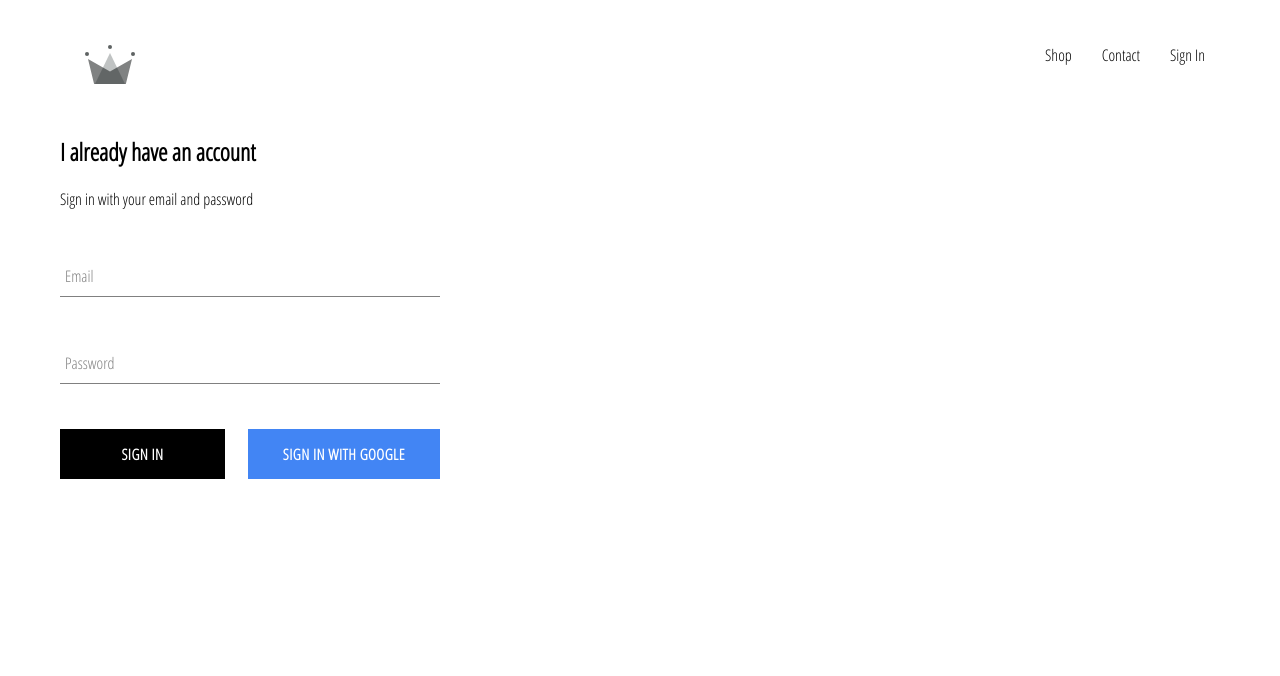
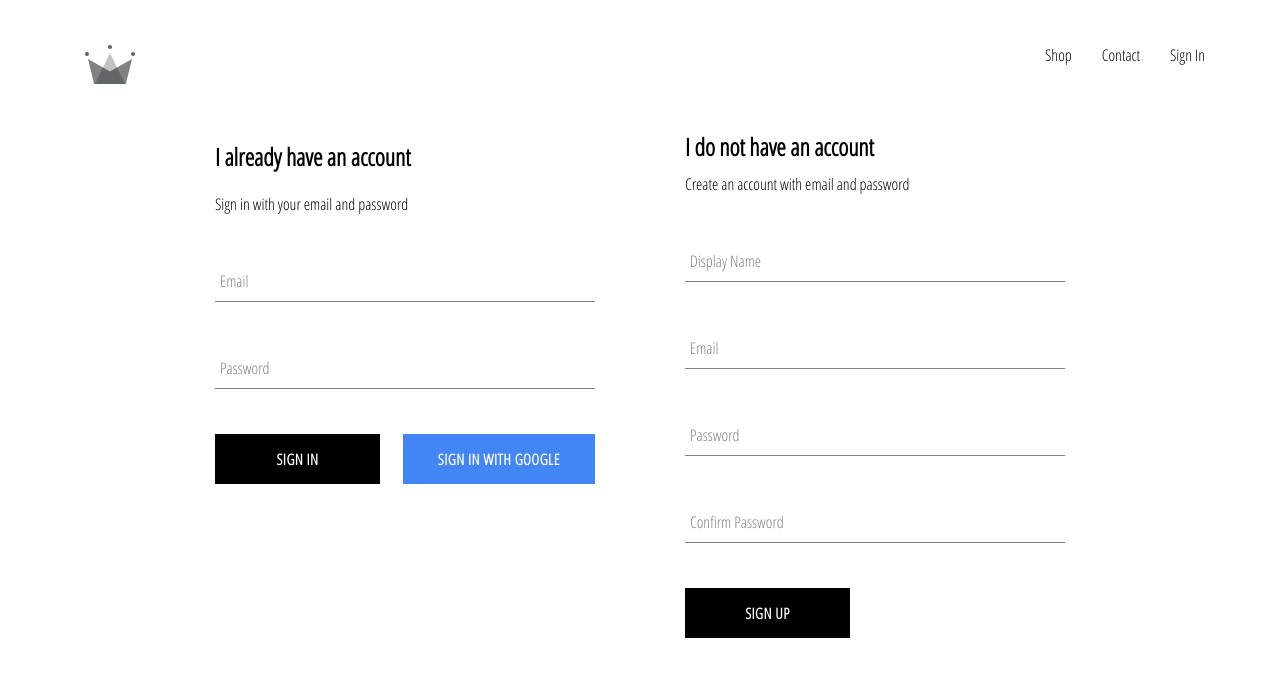
Before and after one commit to ashikurt77/shop, a React (Create React App) app: page /signin in a window 1280 px wide. Shown: the top 676 px of the page. Built offline with nearby package versions, Linux system fonts and the light colour scheme; no server answers.

Commit message:
made sign up component and integrated authentication with firebase

```diff
--- a/src/App.js
+++ b/src/App.js
@@ -24,7 +24,6 @@
         const userRef = await createUserProfileDocument(userAuth);
 
         userRef.onSnapshot(snapshot => {
-          console.log(snapshot, snapshot.data());
           this.setState({
             currentUser: {
               id: snapshot.id,
--- a/src/components/sign-in/SignIn.component.jsx
+++ b/src/components/sign-in/SignIn.component.jsx
@@ -2,7 +2,7 @@
 import "./SignIn.styles.scss";
 import FormInput from "../form-input/FormInput.component";
 import CustomButton from "../custom-button/CustomButton.component";
-import { SignInWithGoogle } from "../../firebase/firebase";
+import { SignInWithGoogle, auth } from "../../firebase/firebase";
 
 class SignIn extends React.Component {
   constructor(props) {
@@ -14,10 +14,19 @@
     };
   }
 
-  handleSubmit = event => {
+  handleSubmit = async event => {
     event.preventDefault();
+  };
 
-    this.setState({ email: "", password: "" });
+  handleLoginWithEmail = async () => {
+    const { email, password } = this.state;
+    try {
+      await auth.signInWithEmailAndPassword(email, password);
+      this.setState({ email: "", password: "" });
+    } catch (error) {
+      alert(error.message);
+      console.log(error.message);
+    }
   };
 
   handleChange = event => {
@@ -49,8 +58,12 @@
             label="Password"
             required
           />
+
           <div className="buttons">
-            <CustomButton type="submit"> Sign In </CustomButton>
+            <CustomButton onClick={this.handleLoginWithEmail}>
+              Sign In
+            </CustomButton>
+
             <CustomButton onClick={SignInWithGoogle} isGoogleSignIn>
               Sign In With Google
             </CustomButton>
--- /dev/null
+++ b/src/components/sign-up/SignUp.component.jsx
@@ -0,0 +1,99 @@
+import React from "react";
+import "./SignUp.styles.scss";
+import { auth, createUserProfileDocument } from "../../firebase/firebase";
+import FormInput from "../form-input/FormInput.component";
+import CustomButton from "../custom-button/CustomButton.component";
+
+class SignUp extends React.Component {
+  constructor(props) {
+    super(props);
+    this.state = {
+      displayName: "",
+      email: "",
+      password: "",
+      confirmPassword: ""
+    };
+  }
+
+  handleChange = event => {
+    const { name, value } = event.target;
+    this.setState({
+      [name]: value
+    });
+  };
+
+  handleSubmit = async event => {
+    event.preventDefault();
+
+    const { displayName, email, password, confirmPassword } = this.state;
+
+    if (password !== confirmPassword) {
+      alert("Password doesn't match!");
+      return;
+    }
+
+    try {
+      const { user } = await auth.createUserWithEmailAndPassword(
+        email,
+        password
+      );
+      await createUserProfileDocument(user, { displayName });
+
+      this.setState({
+        displayName: "",
+        email: "",
+        password: "",
+        confirmPassword: ""
+      });
+    } catch (error) {
+      console.log(error.message);
+    }
+  };
+
+  render() {
+    const { displayName, email, password, confirmPassword } = this.state;
+    return (
+      <div className="sign-up">
+        <h2 className="title"> I do not have an account </h2>
+        <span>Create an account with email and password</span>
+        <form className="sign-up-form" onSubmit={this.handleSubmit}>
+          <FormInput
+            type="text"
+            name="displayName"
+            value={displayName}
+            onChange={this.handleChange}
+            label="Display Name"
+            required
+          />
+          <FormInput
+            type="email"
+            name="email"
+            value={email}
+            onChange={this.handleChange}
+            label="Email"
+            required
+          />
+          <FormInput
+            type="password"
+            name="password"
+            value={password}
+            onChange={this.handleChange}
+            label="Password"
+            required
+          />
+          <FormInput
+            type="password"
+            name="confirmPassword"
+            value={confirmPassword}
+            onChange={this.handleChange}
+            label="Confirm Password"
+            required
+          />
+          <CustomButton type="submit">SIGN UP</CustomButton>
+        </form>
+      </div>
+    );
+  }
+}
+
+export default SignUp;
--- /dev/null
+++ b/src/components/sign-up/SignUp.styles.scss
@@ -0,0 +1,9 @@
+.sign-up {
+  display: flex;
+  flex-direction: column;
+  width: 380px;
+
+  .title {
+    margin: 10px 0;
+  }
+}
--- a/src/firebase/firebase.js
+++ b/src/firebase/firebase.js
@@ -47,6 +47,11 @@
   prompt: "select_account"
 });
 
-export const SignInWithGoogle = () => firebase.auth().signInWithPopup(provider);
+export const SignInWithGoogle = () => {
+  firebase
+    .auth()
+    .signInWithPopup(provider)
+    .catch(error => console.log(error.message));
+};
 
 export default firebase;
--- a/src/pages/SignInAndOut/SignInAndOut.component.jsx
+++ b/src/pages/SignInAndOut/SignInAndOut.component.jsx
@@ -1,10 +1,12 @@
 import React from "react";
 import "./SignInAndOut.styles.scss";
 import SignIn from "../../components/sign-in/SignIn.component";
+import SignUp from "../../components/sign-up/SignUp.component";
 
 const SignInAndOut = () => (
   <div className="sign-in-and-sign-up">
     <SignIn />
+    <SignUp />
   </div>
 );
 
--- a/src/pages/SignInAndOut/SignInAndOut.styles.scss
+++ b/src/pages/SignInAndOut/SignInAndOut.styles.scss
@@ -0,0 +1,6 @@
+.sign-in-and-sign-up {
+  width: 850px;
+  display: flex;
+  justify-content: space-between;
+  margin: 30px auto;
+}
```
